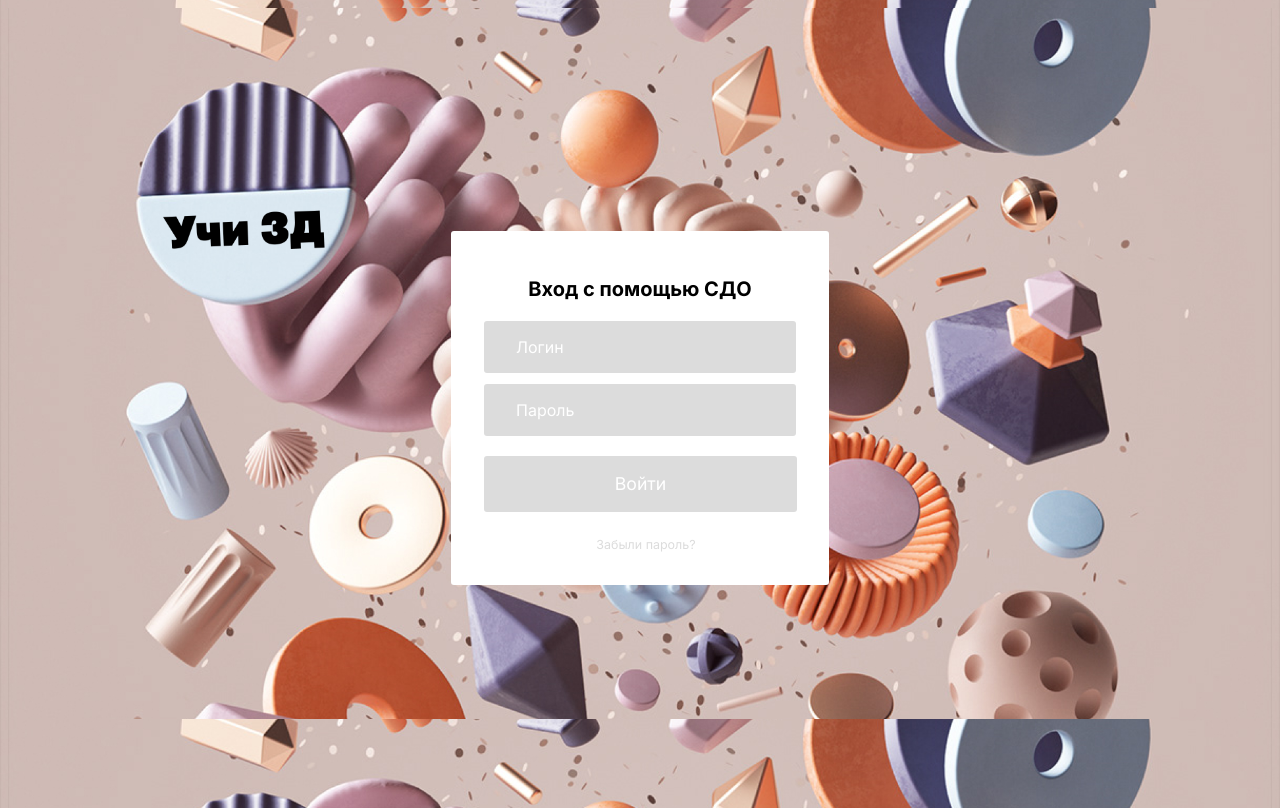
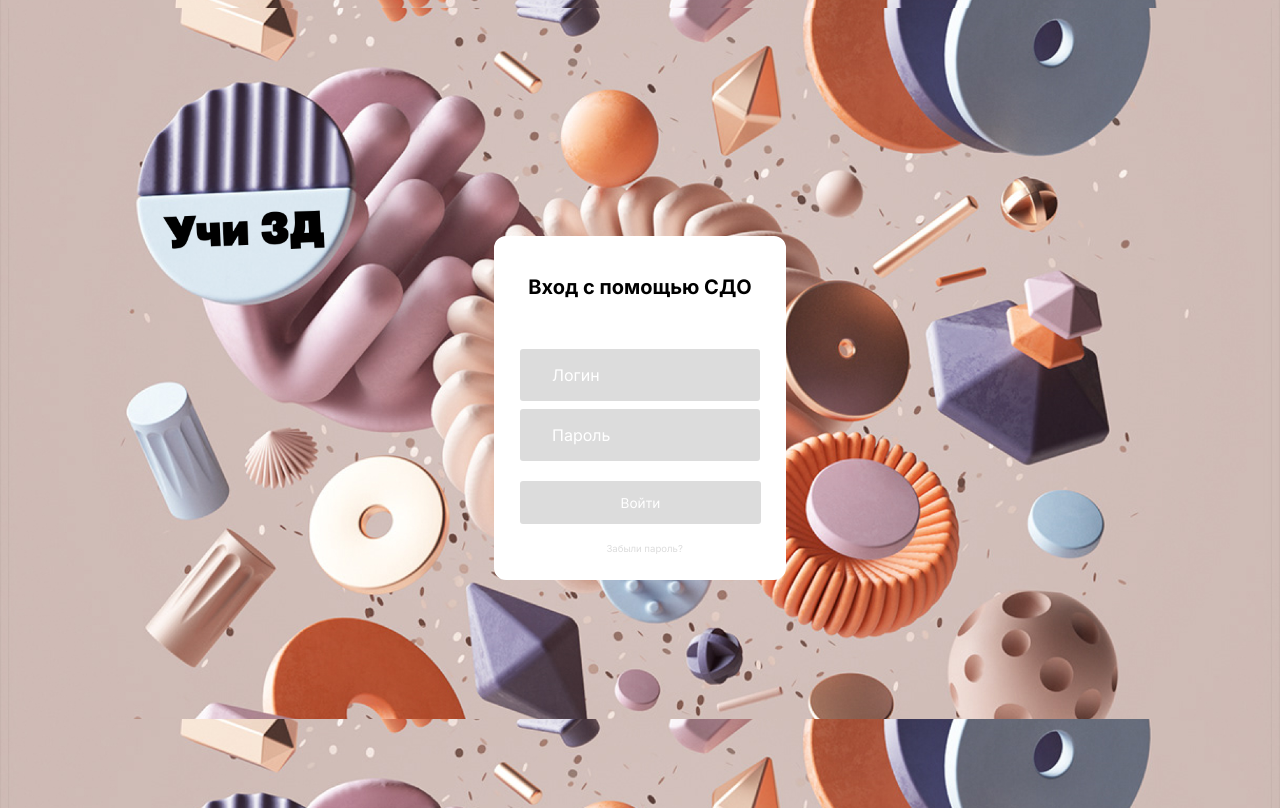
Before and after one commit to itSveta/Learn3D, a PHP site: page / in a window 1280 px wide. Run offline with PHP 8.4, Linux system fonts and the light colour scheme.

Commit message:
Update style.css

```diff
--- a/style.css
+++ b/style.css
@@ -18,10 +18,7 @@ body {
   justify-content: center;
   -ms-flex-direction: column;
   flex-direction: column;
-  position: relative;
-
-
-  font-family: Open Sans, Arial, sans-serif;
+  position: relative
   font-size: 1.3em;
 }
 
@@ -38,10 +35,10 @@ body:before {
 /*Форма авторизации*/
 .login-form {
   font-family: 'Inter';
-  width: 100%;
+  width: 80%;
   padding: 1.5em;
   position: relative;
-  border-radius: 3px;
+  border-radius: 12px;
   border: 2px solid #fff;
   background: #fff;
 
@@ -70,7 +67,7 @@ body:before {
 .logo {
 
   font-family: 'Inter';
-  margin-bottom: 20px;
+  margin-bottom: 50px;
   color: #000;
   width: 100%;
 }
```
